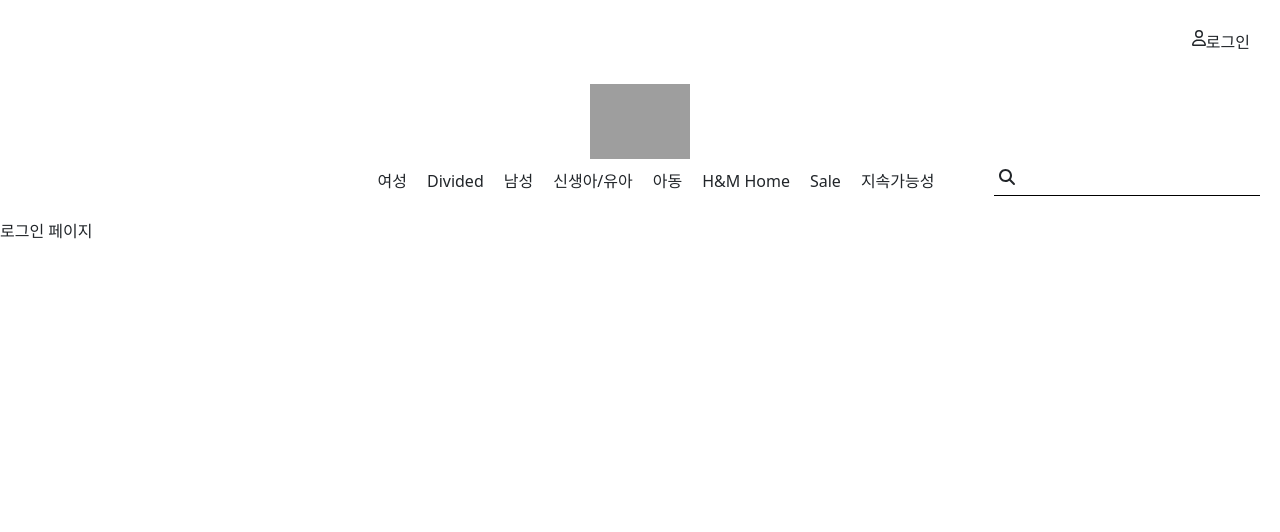
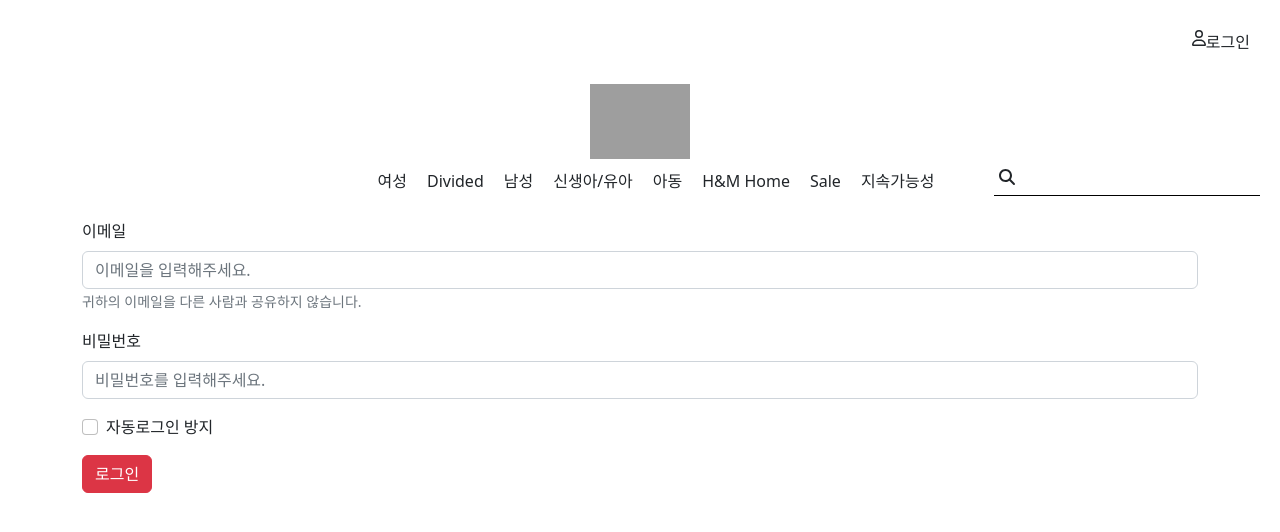
Before and after one commit to choijongan/Redux-Middleware-study, a React (Create React App) app in the folder hnm-react-router-practice/: page /login in a window 1280 px wide. Shown: the top 532 px of the page. Built offline with nearby package versions, Linux system fonts and the light colour scheme; grey boxes are pictures that could not be loaded.

Commit message:
로그인화면(Form을 쓰면 항상 event.preventDefault()를 쓰자)

```diff
--- a/hnm-react-router-practice/src/App.css
+++ b/hnm-react-router-practice/src/App.css
@@ -2,6 +2,7 @@
     display: flex;
     justify-content: flex-end;
     margin: 30px;
+    cursor: pointer;
 }
 
 .nav-section{
@@ -35,3 +36,30 @@
   .search-box input:focus {
     outline:none
   }
+
+  .card{
+    border:none !important;
+    margin-bottom: 10px;
+  }
+
+  .choice{
+    font-size:11px;
+    color: #63786a;
+    font-weight: bold;
+    height: 20px;
+  }
+
+  .new-product {
+    font-size: 11px;
+    height: 20px;
+  }
+
+  .card:hover{
+    transform: scale(1.1);
+    z-index: 1;
+  }
+
+  .product-img{
+    display: flex;
+    justify-content: flex-end;
+  }
--- a/hnm-react-router-practice/src/App.js
+++ b/hnm-react-router-practice/src/App.js
@@ -1,4 +1,3 @@
-import logo from './logo.svg';
 import './App.css';
 import 'bootstrap/dist/css/bootstrap.min.css';
 import { Routes, Route } from "react-router-dom";
@@ -6,8 +5,10 @@
 import Login from './page/Login';
 import ProductDetail from './page/ProductDetail';
 import Navbar from './component/Navbar';
+import { useState } from 'react';
 
 function App() {
+  const[authenticate, setAuthenticate] = useState(false) //true면 로그인, false면 로그인 안됨.
   return (
     <div>
       <Navbar />
--- a/hnm-react-router-practice/src/component/Navbar.js
+++ b/hnm-react-router-practice/src/component/Navbar.js
@@ -33,7 +33,7 @@
   return (
     <div>
         <div>
-            <div className='login-button'>
+            <div className='login-button' onClick={goToLogin}>
               <FontAwesomeIcon icon={faUser} />
               <div>로그인</div>
             </div>
--- a/hnm-react-router-practice/src/component/ProductCard.js
+++ b/hnm-react-router-practice/src/component/ProductCard.js
@@ -1,13 +1,18 @@
 import React from 'react'
+import { useNavigate } from "react-router-dom"
 
 const ProductCard = ({item}) => {
+  const navigate = useNavigate();
+  const showDetail = () => {
+    navigate(`/product/${item.id}`);
+  };
   return (
-    <div>
+    <div className="card" onClick={showDetail}>
         <img src={item?.img}/>
-        <div>{item?.choice == true?'Conscious choice': ''}</div>
+        <div>{item?.choice === true?'Conscious choice': ''}</div>
         <div>{item?.title}</div>
         <div>₩{item?.price}</div>
-        <div>{item?.new == true?'신제품': ''}</div>
+        <div>{item?.new === true?'신제품': ''}</div>
     </div>
   )
 }
--- a/hnm-react-router-practice/src/page/Login.js
+++ b/hnm-react-router-practice/src/page/Login.js
@@ -1,10 +1,36 @@
 import React from 'react'
+import { Container } from 'react-bootstrap';
+import Button from 'react-bootstrap/Button';
+import Form from 'react-bootstrap/Form';
 
 const Login = () => {
-  return (
-    <div>
-        로그인 페이지
-    </div>
+  const loginUser = (event) => {
+    event.preventDefault()
+    console.log('login user function issue')
+  }
+ return (
+  <Container>
+    <Form onSubmit={(event)=>loginUser(event)}>
+      <Form.Group className="mb-3" controlId="formBasicEmail">
+        <Form.Label>이메일</Form.Label>
+        <Form.Control type="email" placeholder="이메일을 입력해주세요." />
+        <Form.Text className="text-muted">
+          귀하의 이메일을 다른 사람과 공유하지 않습니다.
+        </Form.Text>
+      </Form.Group>
+
+      <Form.Group className="mb-3" controlId="formBasicPassword">
+        <Form.Label>비밀번호</Form.Label>
+        <Form.Control type="password" placeholder="비밀번호를 입력해주세요." />
+      </Form.Group>
+      <Form.Group className="mb-3" controlId="formBasicCheckbox">
+        <Form.Check type="checkbox" label="자동로그인 방지" />
+      </Form.Group>
+      <Button variant="danger" type="submit">
+        로그인
+      </Button>
+     </Form>
+    </Container>
   )
 }
 
```
